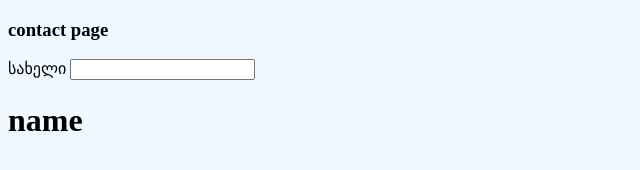
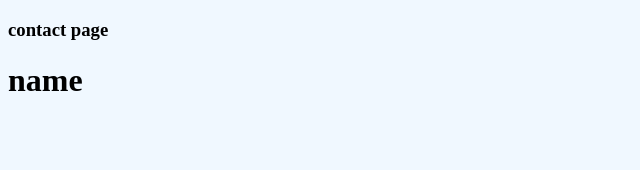
Before and after one commit to siboshviliandria/app, a plain HTML site: page contact.html in a window 1280 px wide. Shown: the whole page, without its empty margins (0-640 px from the left). Drawn offline with Linux system fonts and the light colour scheme.

Commit message:
Revert "update contact page 12"
This reverts commit 5ed2760ee6e625e65ca869a78ea9c845ba09c7d2.

```diff
--- a/contact.html
+++ b/contact.html
@@ -9,8 +9,6 @@
   <body>
     <h3>contact page</h3>
   <form action="">
-    <label for="name">სახელი</label>
-    <input type="text" id="name">
     <h1>name</h1>
   </form>
   </body>
```
